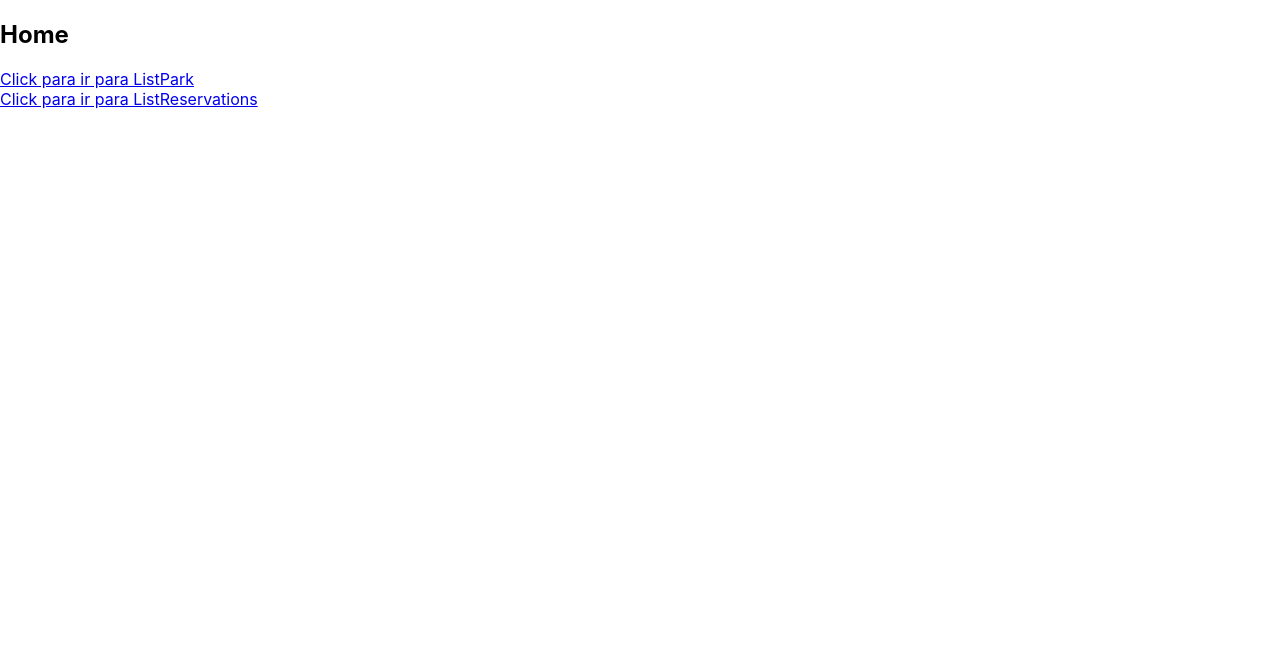
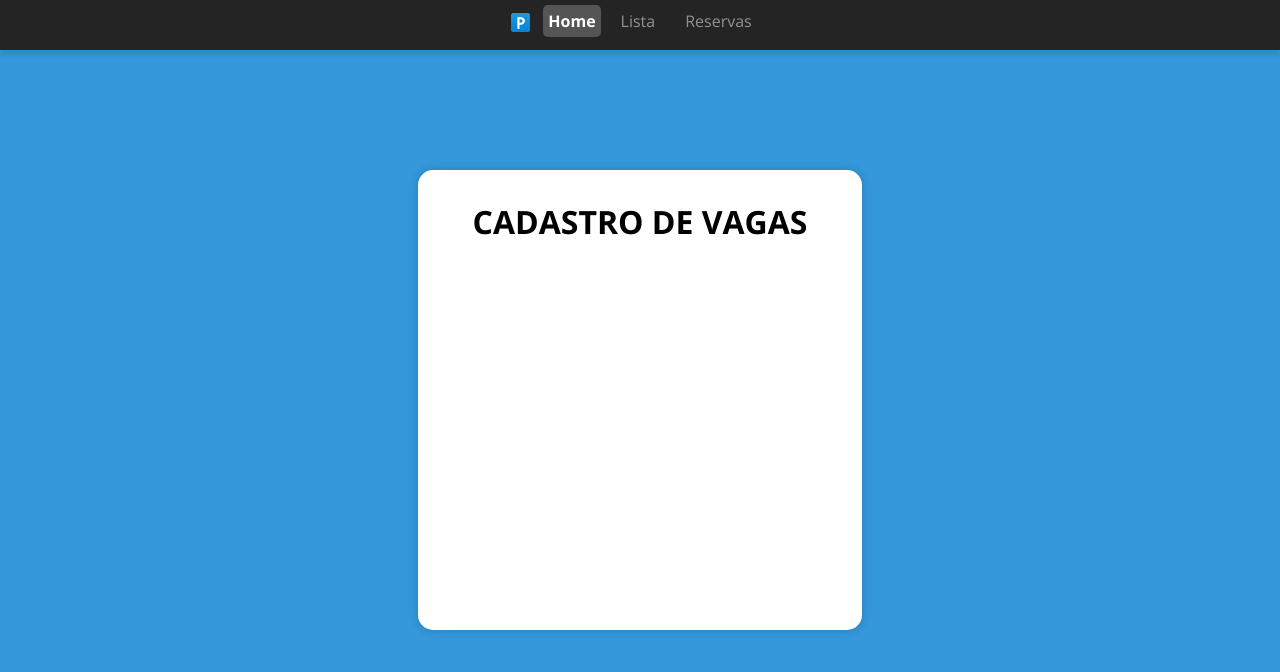
Before and after one commit to andreylpereira/desafio2-web, a React (Create React App) app in the folder estacionamento/: page / in a window 1280 px wide. Shown: the top 672 px of the page. Built offline with nearby package versions, Linux system fonts and the light colour scheme.

Commit message:
[ADD] Criação de components como navbar, card e estilização dos mesmos, como adição de favico e fonts

```diff
--- a/estacionamento/public/index.html
+++ b/estacionamento/public/index.html
@@ -10,6 +10,9 @@
       content="Web site created using create-react-app"
     />
     <link rel="apple-touch-icon" href="%PUBLIC_URL%/logo192.png" />
+    <link rel="preconnect" href="https://fonts.googleapis.com">
+    <link rel="preconnect" href="https://fonts.gstatic.com" crossorigin>
+    <link href="https://fonts.googleapis.com/css2?family=Open+Sans:ital,wght@0,300..800;1,300..800&display=swap" rel="stylesheet">
     <!--
       manifest.json provides metadata used when your web app is installed on a
       user's mobile device or desktop. See https://developers.google.com/web/fundamentals/web-app-manifest/
@@ -24,7 +27,7 @@
       work correctly both with client-side routing and a non-root public URL.
       Learn how to configure a non-root public URL by running `npm run build`.
     -->
-    <title>React App</title>
+    <title>Estacionamento</title>
   </head>
   <body>
     <noscript>You need to enable JavaScript to run this app.</noscript>
--- /dev/null
+++ b/estacionamento/src/components/card.jsx
@@ -0,0 +1,13 @@
+import React from "react";
+import "../css/card.css";
+
+const Card = ({ children, title }) => {
+  return (
+    <div className="card">
+      {title && <h1 className="title">{title}</h1>}
+      {children}
+    </div>
+  );
+};
+
+export default Card;
--- /dev/null
+++ b/estacionamento/src/components/navbar.jsx
@@ -0,0 +1,55 @@
+import React from "react";
+import { Link, useLocation } from "react-router-dom";
+import "../css/navbar.css";
+import logo from "../assets/parking.png";
+
+const Navbar = () => {
+  const location = useLocation();
+  return (
+    <header>
+      <nav className="navbar">
+        <ul className="navbar-list">
+          <li className="navbar-item">
+          <img src={logo} alt="Logo" width={25} height={25} className="navbar-logo"/>
+          </li>
+          <li className="navbar-item">
+            <Link
+              to="/"
+              className={
+                location.pathname === "/" ? "navbar-link-active" : "navbar-link"
+              }
+            >
+              Home
+            </Link>
+          </li>
+          <li className="navbar-item">
+            <Link
+              to="/list-park"
+              className={
+                location.pathname === "/list-park"
+                  ? "navbar-link-active"
+                  : "navbar-link"
+              }
+            >
+              Lista
+            </Link>
+          </li>
+          <li className="navbar-item">
+            <Link
+              to="/list-reservations"
+              className={
+                location.pathname === "/list-reservations"
+                  ? "navbar-link-active"
+                  : "navbar-link"
+              }
+            >
+              Reservas
+            </Link>
+          </li>
+        </ul>
+      </nav>
+    </header>
+  );
+};
+
+export default Navbar;
--- /dev/null
+++ b/estacionamento/src/css/card.css
@@ -0,0 +1,26 @@
+.card {
+  width: 30%;
+  height: 50%;
+  background-color: #fff;
+  border-radius: 15px;
+  padding: 30px;
+  box-shadow: 0px 0px 10px 0px rgba(0, 0, 0, 0.2);
+  position: absolute;
+  top: 50%;
+  left: 50%;
+  transform: translate(-50%, -50%);
+}
+
+@media (max-width: 600px) {
+  .card {
+    width: 100%;
+    height: auto;
+    overflow: auto;
+  }
+}
+
+.title {
+    font-weight: bold;
+    text-align: center;
+    margin: 0px;
+}
--- /dev/null
+++ b/estacionamento/src/css/navbar.css
@@ -0,0 +1,42 @@
+.navbar {
+  background-color: #242424;
+  padding: 10px 0;
+  box-shadow: 0 5px 5px rgba(0, 0, 0, 0.1);
+}
+
+.navbar-list {
+  list-style-type: none;
+  margin: 0;
+  padding: 0;
+  display: flex;
+  justify-content: center;
+}
+
+.navbar-item {
+  display: inline-block;
+  margin-right: 10px;
+}
+
+.navbar-link {
+  color: #919191;
+  text-decoration: none;
+  padding: 5px 10px;
+  border-radius: 5px;
+}
+
+.navbar-link:hover {
+  background-color: #555;
+}
+
+.navbar-link-active {
+  color: #fff;
+  font-weight: bold;
+  text-decoration: none;
+  background-color: #555;
+  padding: 5px;
+  border-radius: 5px;
+}
+
+.navbar-logo {
+  margin-right: auto;
+}
--- a/estacionamento/src/index.css
+++ b/estacionamento/src/index.css
@@ -1,8 +1,6 @@
 body {
   margin: 0;
-  font-family: -apple-system, BlinkMacSystemFont, 'Segoe UI', 'Roboto', 'Oxygen',
-    'Ubuntu', 'Cantarell', 'Fira Sans', 'Droid Sans', 'Helvetica Neue',
-    sans-serif;
+  font-family: "Open Sans", sans-serif;
   -webkit-font-smoothing: antialiased;
   -moz-osx-font-smoothing: grayscale;
 }
@@ -11,3 +9,7 @@ code {
   font-family: source-code-pro, Menlo, Monaco, Consolas, 'Courier New',
     monospace;
 }
+
+body {
+  background-color: #3498db;
+}
--- a/estacionamento/src/pages/Home.jsx
+++ b/estacionamento/src/pages/Home.jsx
@@ -1,13 +1,14 @@
-import React from 'react';
-import { Link } from 'react-router-dom';
+import React from "react";
+import Navbar from "../components/navbar"
+import Card from "../components/card"
 
 const Home = () => (
-  <div>
-    <h2>Home</h2>
-    <Link to="/list-park">Click para ir para ListPark</Link>
-    <br />
-    <Link to="/list-reservations">Click para ir para ListReservations</Link>
-  </div>
+  <>
+    <Navbar />
+    <Card title="CADASTRO DE VAGAS">
+
+    </Card>
+  </>
 );
 
 export default Home;
--- a/estacionamento/src/pages/ListPark.jsx
+++ b/estacionamento/src/pages/ListPark.jsx
@@ -1,7 +1,9 @@
 import React from "react";
+import Navbar from "../components/navbar"
 
 const ListPark = () => (
   <>
+    <Navbar />
     <p>ListPark page</p>
   </>
 );
--- a/estacionamento/src/pages/ListReservations.jsx
+++ b/estacionamento/src/pages/ListReservations.jsx
@@ -1,7 +1,9 @@
 import React from "react";
+import Navbar from "../components/navbar"
 
 const ListReservations = () => (
   <>
+    <Navbar />
     <p>ListReservations page</p>
   </>
 );
```
Also changed, not shown: estacionamento/src/assets/parking.png (added), 1 other file (tests, documents, lock files or other folders).
